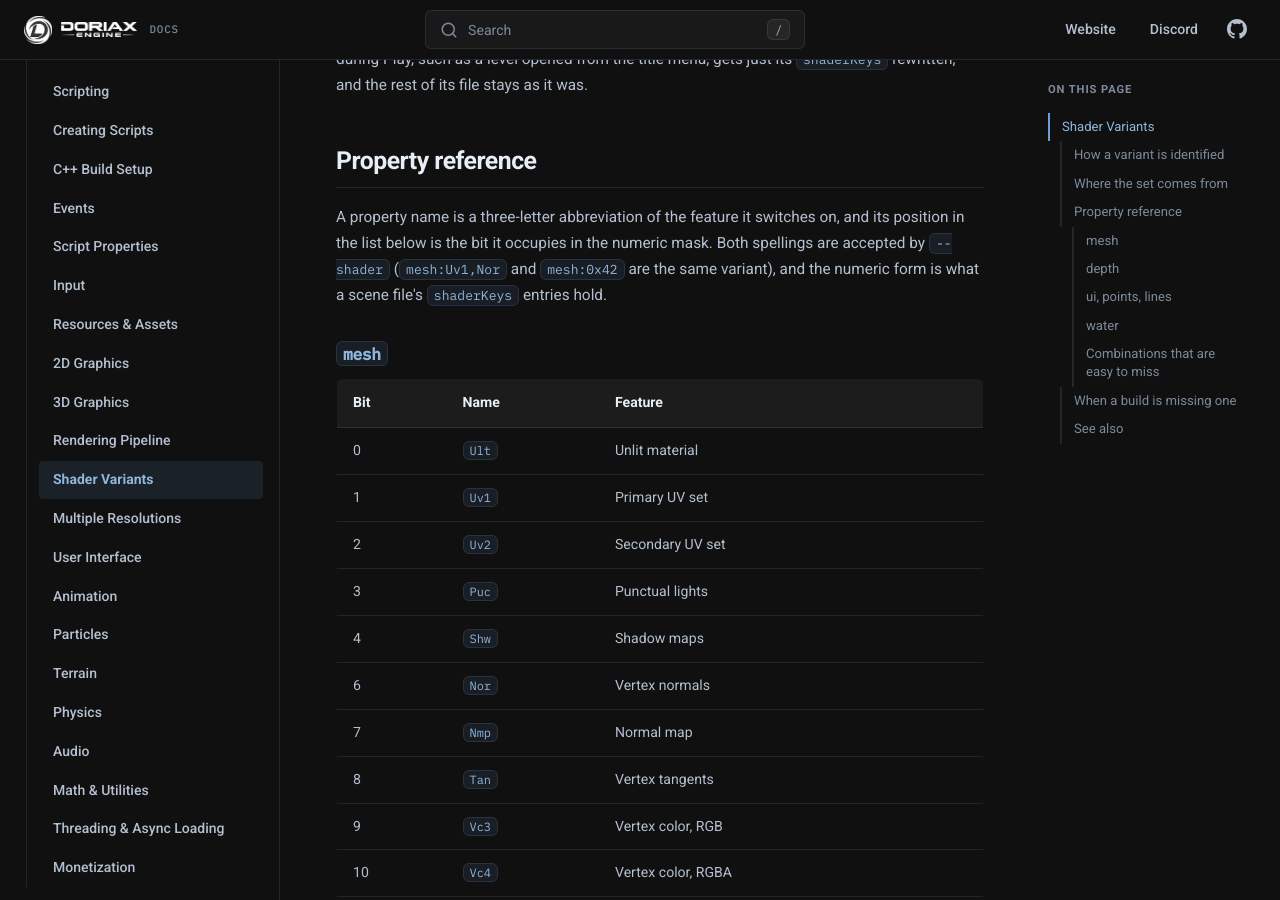
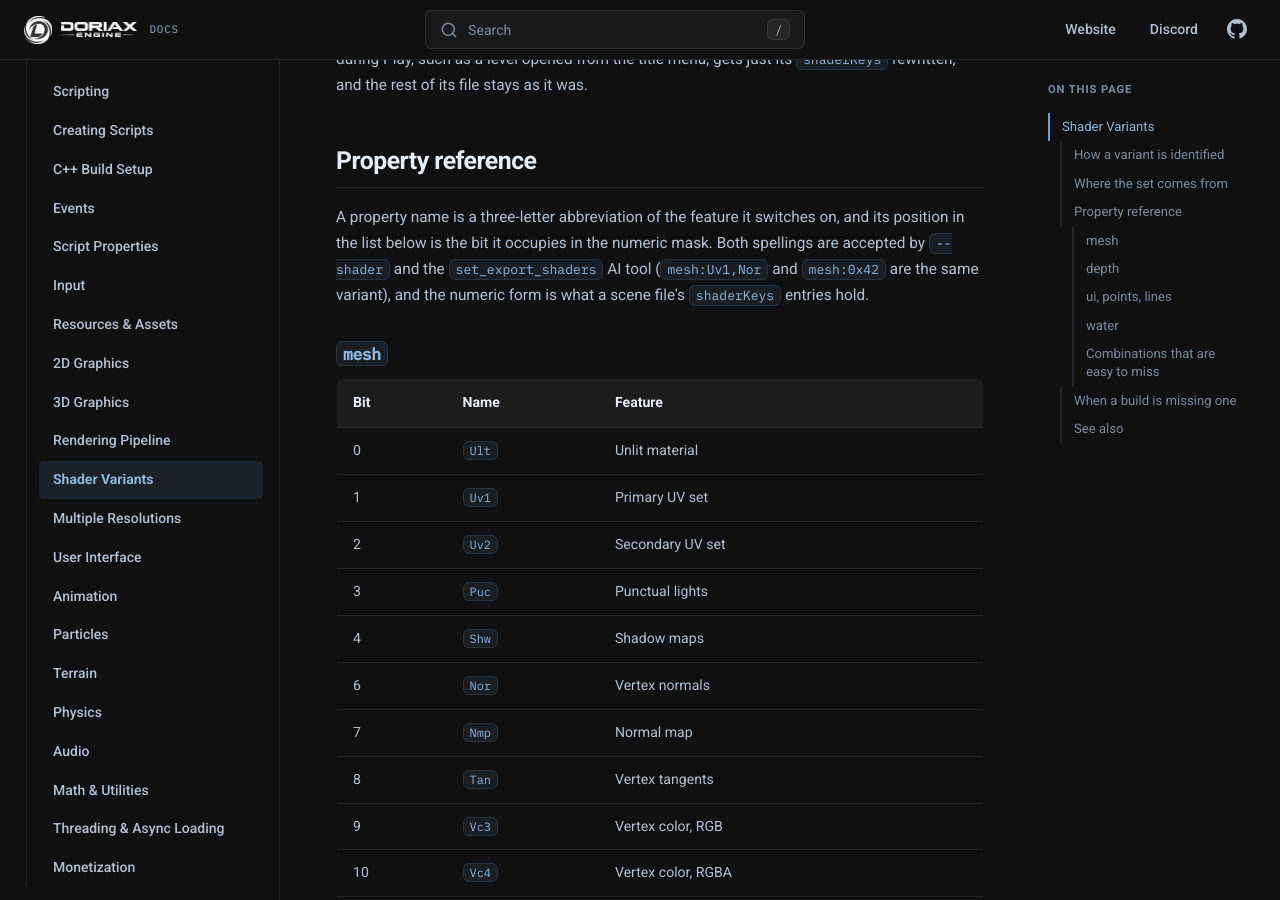
Before and after one commit to doriaxengine/doriax-docs, an MkDocs documentation site: the page built from docs/manual/shader-variants.md, in a window 1280 px wide and 900 px high, scrolled down 1001 px. Built offline with MkDocs 1.6.1, drawn with Linux system fonts in a browser that asks for light colours; comment, search, counter and statistics services are not loaded.

Commit message:
Noted that set_export_shaders takes property names

```diff
--- a/docs/manual/shader-variants.md
+++ b/docs/manual/shader-variants.md
@@ -49,7 +49,8 @@ only loaded during Play, such as a level opened from the title menu, gets just i
 
 A property name is a three-letter abbreviation of the feature it switches on, and its
 position in the list below is the bit it occupies in the numeric mask. Both spellings
-are accepted by `--shader` (`mesh:Uv1,Nor` and `mesh:0x42` are the same variant), and
+are accepted by `--shader` and the `set_export_shaders` AI tool (`mesh:Uv1,Nor` and
+`mesh:0x42` are the same variant), and
 the numeric form is what a scene file's `shaderKeys` entries hold.
 
 ### `mesh`
```
